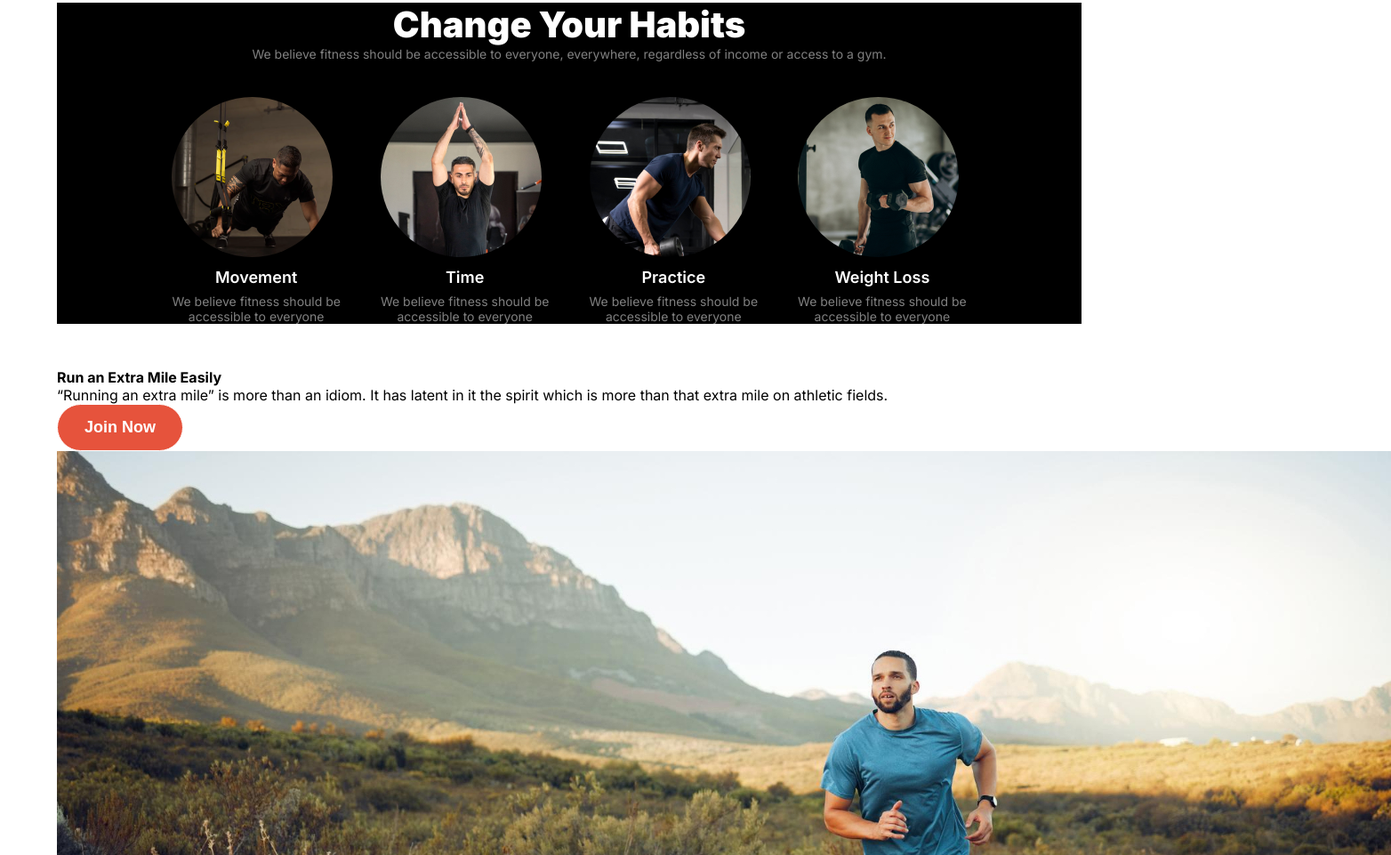
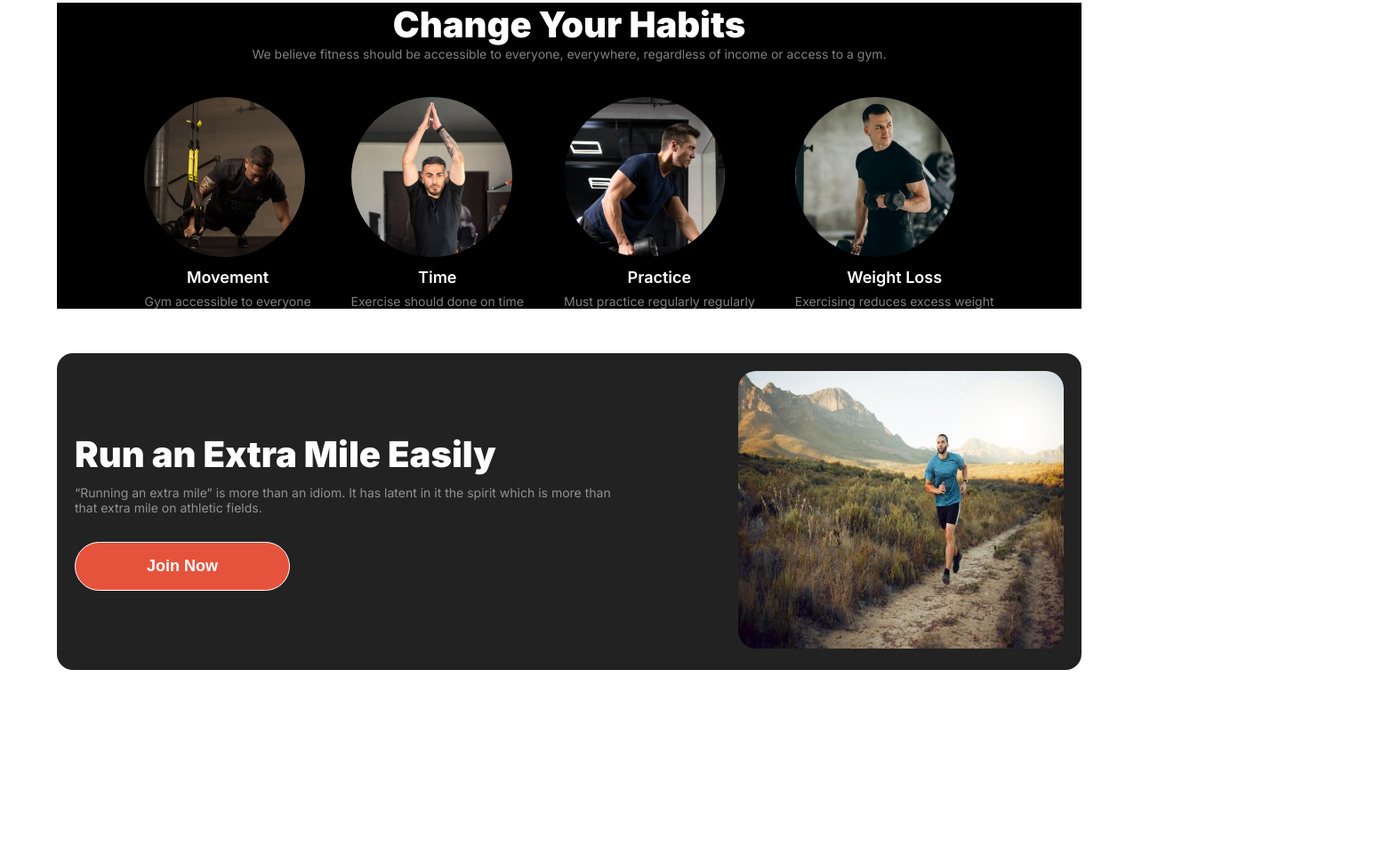
Before and after one commit to abubakrsiddikl/PH_assignment_02_end, a plain HTML site: page index.html in a window 1280 px wide. Shown: the part 675-1636 px from the top of the page at 89% size, 1564 px wide, since content can reach past the window. After the commit the page ends 1428 px from the top, so only its background shows below. Drawn offline with Linux system fonts and the light colour scheme; a web font is replaced by a local one.

Commit message:
update habit section

```diff
--- a/index.html
+++ b/index.html
@@ -63,22 +63,22 @@
                 <div class="habit-card">
                     <img src="./images/habit-1.png" class="habit-card-img" alt="loadings">
                     <p class="habit-card-title">Movement</p>
-                    <p class="habit-card-description description-style">We believe fitness should be <br> accessible to everyone</p>
+                    <p class="habit-card-description description-style">Gym accessible to everyone</p>
                 </div>
                 <div class="habit-card">
                     <img src="./images/habit-2.png" class="habit-card-img" alt="loadings">
                     <p class="habit-card-title">Time</p>
-                    <p class="habit-card-description description-style">We believe fitness should be <br> accessible to everyone</p>
+                    <p class="habit-card-description description-style">Exercise should done on time</p>
                 </div>
                 <div class="habit-card">
                     <img src="./images/habit-3.png" class="habit-card-img" alt="loadings">
                     <p class="habit-card-title">Practice</p>
-                    <p class="habit-card-description description-style">We believe fitness should be <br> accessible to everyone</p>
+                    <p class="habit-card-description description-style">Must practice regularly regularly</p>
                 </div>
                 <div class="habit-card">
                     <img src="./images/habit-4.png" class="habit-card-img" alt="loadings">
                     <p class="habit-card-title">Weight Loss</p>
-                    <p class="habit-card-description description-style">We believe fitness should be <br> accessible to everyone</p>
+                    <p class="habit-card-description description-style">Exercising reduces excess weight</p>
                 </div>
             </div>
 
@@ -86,17 +86,17 @@
        <!-- Habit section ends here -->
 
        <!-- Run Mils section starts here -->
-        <section>
+        <section class="run-section">
             <div class="run-container">
                 <div class="run-text-container">
                     <h4 class="run-text-title">Run an Extra Mile Easily</h4>
-                    <p class="run-text-description">
+                    <p class="run-text-description description-style">
                         “Running an extra mile” is more than an idiom. It has latent in it the spirit which is more than that extra mile on athletic fields.
                     </p>
-                    <button class="btn-primary">Join Now</button>
+                    <button class="btn-primary join">Join Now</button>
                 </div>
                 <div class="run-img-container">
-                    <img src="./images/run.jpg" alt="loadings">
+                    <img src="./images/runing.jpg" alt="loadings">
                 </div>
             </div>
         </section>
--- a/styles/style.css
+++ b/styles/style.css
@@ -168,7 +168,30 @@ header{
 .habit-card-description{
     text-align: center;
 }
+/* Run Mils section startas here */
 
+.run-container{
+    padding: 20px;
+    border-radius: 18px;
+    background: rgb(34, 34, 34);
+    display: flex;
+    justify-content: space-between;
+    align-items: center;
+    gap: 140px;
+}
+.run-text-title{
+    color: white;
+    font-size: 2.5rem;
+    font-weight: 900;
+    margin-bottom: 10px;
+}
+.join{
+    margin-top: 30px;
+    padding: 16px 80px;
+}
+.run-img-container img{
+    border-radius: 20px;
+}
 
 
 
```
Also changed, not shown: images/run.jpg (deleted), images/runing.jpg (added).
